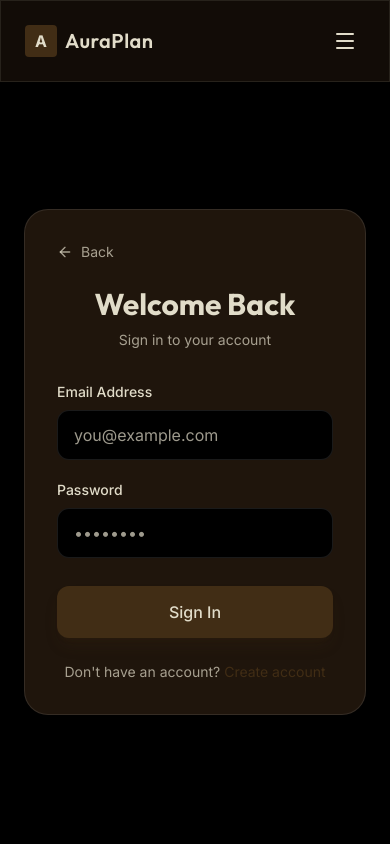
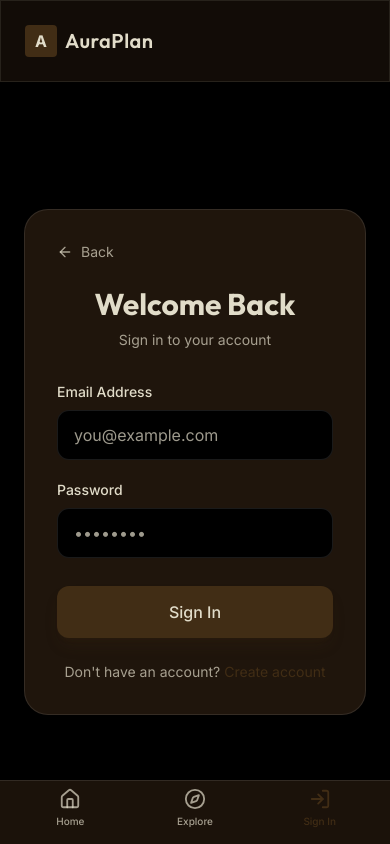
Before and after one commit to sujalvk888/aura-plan, a Next.js app: page /login in a window 390 px wide. Shown: the top 844 px of the page. Built offline with nearby package versions, Linux system fonts and the light colour scheme; no server answers.

Commit message:
Implement mobile bottom nav phase 2

```diff
--- a/src/app/layout.tsx
+++ b/src/app/layout.tsx
@@ -36,7 +36,7 @@ export default function RootLayout({
         <ConditionalNavbar>
           <Navbar />
         </ConditionalNavbar>
-        <main className="flex-1">{children}</main>
+        <main className="flex-1 pb-20 md:pb-0">{children}</main>
         <ConditionalFooter>
           <Footer />
         </ConditionalFooter>
--- a/src/app/profile/page.tsx
+++ b/src/app/profile/page.tsx
@@ -1,6 +1,7 @@
 import { getUserSession, clearUserSession } from "@/lib/userAuth";
 import { redirect } from "next/navigation";
 import { LogOut } from "lucide-react";
+import Link from "next/link";
 import ProfileForm from "./ProfileForm";
 
 export default async function ProfilePage() {
@@ -32,6 +33,15 @@ export default async function ProfilePage() {
         {/* Edit Profile Form */}
         <ProfileForm user={user} />
 
+        {/* Mobile Host Banner */}
+        <div className="md:hidden mt-8 p-6 rounded-2xl bg-gradient-to-br from-primary/20 to-surface border border-primary/30 flex flex-col items-center text-center relative overflow-hidden">
+          <div className="absolute -top-10 -right-10 w-32 h-32 bg-primary/20 blur-2xl rounded-full pointer-events-none"></div>
+          <h3 className="text-xl font-heading font-semibold mb-2 relative z-10">Have space to share?</h3>
+          <p className="text-sm text-foreground-muted mb-6 relative z-10">List your property and create immersive 3D experiences for potential buyers or renters.</p>
+          <Link href="/host" className="w-full py-3 bg-primary text-background rounded-xl font-medium shadow-[0_4px_14px_0_rgb(0,0,0,0.39)] shadow-primary/50 hover:scale-105 transition-transform relative z-10">
+            Switch to Host Workspace
+          </Link>
+        </div>
       </div>
     </div>
   );
--- /dev/null
+++ b/src/components/ConsumerBottomNav.tsx
@@ -0,0 +1,50 @@
+'use client'
+
+import Link from 'next/link';
+import { usePathname } from 'next/navigation';
+import { Home, Compass, Heart, User, LogIn } from 'lucide-react';
+
+interface ConsumerBottomNavProps {
+  user: any;
+}
+
+export default function ConsumerBottomNav({ user }: ConsumerBottomNavProps) {
+  const pathname = usePathname();
+
+  return (
+    <nav className="md:hidden fixed bottom-0 left-0 right-0 bg-surface/90 backdrop-blur-xl border-t border-white/10 flex justify-around items-center h-16 z-[100] px-2 safe-area-pb pb-2">
+      <Link href="/" className={`flex flex-col items-center justify-center w-full h-full transition-colors ${pathname === '/' ? 'text-primary' : 'text-foreground-muted hover:text-foreground'}`}>
+        <Home size={22} className={pathname === '/' ? 'fill-primary/20' : ''} />
+        <span className="text-[10px] mt-1 font-medium">Home</span>
+      </Link>
+
+      <Link href="/properties" className={`flex flex-col items-center justify-center w-full h-full transition-colors ${pathname === '/properties' ? 'text-primary' : 'text-foreground-muted hover:text-foreground'}`}>
+        <Compass size={22} className={pathname === '/properties' ? 'fill-primary/20' : ''} />
+        <span className="text-[10px] mt-1 font-medium">Explore</span>
+      </Link>
+
+      {user ? (
+        <>
+          <Link href="/wishlist" className={`flex flex-col items-center justify-center w-full h-full transition-colors ${pathname === '/wishlist' ? 'text-primary' : 'text-foreground-muted hover:text-foreground'}`}>
+            <Heart size={22} className={pathname === '/wishlist' ? 'fill-primary text-primary' : ''} />
+            <span className="text-[10px] mt-1 font-medium">Wishlist</span>
+          </Link>
+          <Link href="/profile" className={`flex flex-col items-center justify-center w-full h-full transition-colors ${pathname === '/profile' ? 'text-primary' : 'text-foreground-muted hover:text-foreground'}`}>
+            {user.avatarUrl ? (
+              // eslint-disable-next-line @next/next/no-img-element
+              <img src={user.avatarUrl} alt="Avatar" className={`w-6 h-6 rounded-full object-cover ${pathname === '/profile' ? 'ring-2 ring-primary ring-offset-2 ring-offset-background' : ''}`} />
+            ) : (
+              <User size={22} className={pathname === '/profile' ? 'fill-primary/20' : ''} />
+            )}
+            <span className="text-[10px] mt-1 font-medium">Profile</span>
+          </Link>
+        </>
+      ) : (
+        <Link href="/login" className={`flex flex-col items-center justify-center w-full h-full transition-colors ${pathname === '/login' ? 'text-primary' : 'text-foreground-muted hover:text-foreground'}`}>
+          <LogIn size={22} />
+          <span className="text-[10px] mt-1 font-medium">Sign In</span>
+        </Link>
+      )}
+    </nav>
+  );
+}
--- a/src/components/MobileNav.tsx
+++ /dev/null
@@ -1,79 +0,0 @@
-'use client'
-
-import { useState } from 'react';
-import Link from 'next/link';
-import { Menu, X, Heart, User } from 'lucide-react';
-
-interface MobileNavProps {
-  user: any;
-}
-
-export default function MobileNav({ user }: MobileNavProps) {
-  const [isOpen, setIsOpen] = useState(false);
-
-  return (
-    <div className="md:hidden flex items-center">
-      <button onClick={() => setIsOpen(true)} className="p-2 text-foreground">
-        <Menu size={24} />
-      </button>
-
-      {/* Mobile Drawer */}
-      {isOpen && (
-        <div className="fixed inset-0 z-[100] bg-black/95 flex flex-col p-6 animate-in fade-in duration-200">
-          <div className="flex justify-between items-center mb-8">
-            <div className="flex items-center gap-2">
-              <div className="w-8 h-8 bg-primary rounded flex items-center justify-center font-bold text-foreground">
-                A
-              </div>
-              <span className="text-xl font-heading font-semibold tracking-wide text-foreground">AuraPlan</span>
-            </div>
-            <button onClick={() => setIsOpen(false)} className="p-2 text-foreground/80 hover:text-foreground">
-              <X size={24} />
-            </button>
-          </div>
-
-          <div className="flex flex-col gap-6 text-lg">
-            <Link href="/" onClick={() => setIsOpen(false)} className="text-foreground/80 hover:text-foreground">
-              Home
-            </Link>
-            <Link href="/properties" onClick={() => setIsOpen(false)} className="text-foreground/80 hover:text-foreground">
-              Properties
-            </Link>
-            <Link href="/#about" onClick={() => setIsOpen(false)} className="text-foreground/80 hover:text-foreground">
-              About
-            </Link>
-            <Link href="/host" onClick={() => setIsOpen(false)} className="text-foreground/80 hover:text-foreground border-y border-white/10 py-4 my-2">
-              Switch to Host
-            </Link>
-
-            {user ? (
-              <>
-                <Link href="/wishlist" onClick={() => setIsOpen(false)} className="flex items-center gap-2 text-foreground/80 hover:text-foreground">
-                  <Heart size={20} /> Wishlist
-                </Link>
-                <Link href="/profile" onClick={() => setIsOpen(false)} className="flex items-center gap-3 bg-white/5 p-4 rounded-xl text-foreground">
-                  {user.avatarUrl ? (
-                    // eslint-disable-next-line @next/next/no-img-element
-                    <img src={user.avatarUrl} alt="Avatar" className="w-8 h-8 rounded-full object-cover" />
-                  ) : (
-                    <User size={20} />
-                  )}
-                  {user.name}
-                </Link>
-              </>
-            ) : (
-              <div className="flex flex-col gap-4 mt-4">
-                <Link href="/login" onClick={() => setIsOpen(false)} className="text-center py-3 rounded-full border border-white/20 text-foreground">
-                  Sign In
-                </Link>
-                <Link href="/register" onClick={() => setIsOpen(false)} className="text-center py-3 rounded-full bg-primary text-white font-medium">
-                  Sign Up
-                </Link>
-              </div>
-            )}
-          </div>
-        </div>
-      )}
-    </div>
-  );
-}
--- a/src/components/Navbar.tsx
+++ b/src/components/Navbar.tsx
@@ -1,12 +1,13 @@
 import Link from 'next/link';
 import { getUserSession } from '@/lib/userAuth';
 import { User, Heart } from 'lucide-react';
-import MobileNav from './MobileNav';
+import ConsumerBottomNav from './ConsumerBottomNav';
 
 export default async function Navbar() {
   const user = await getUserSession();
 
   return (
+    <>
       <nav className="fixed top-0 left-0 right-0 z-50 glass">
         <div className="max-w-7xl mx-auto px-6 h-20 flex items-center justify-between">
           <div className="flex items-center gap-2">
@@ -64,11 +65,11 @@ export default async function Navbar() {
                 </Link>
               </>
             )}
-
-          {/* Mobile Menu Toggle */}
-          <MobileNav user={user} />
           </div>
         </div>
       </nav>
+
+      <ConsumerBottomNav user={user} />
+    </>
   );
 }
--- a/src/components/host/Sidebar.tsx
+++ b/src/components/host/Sidebar.tsx
@@ -72,14 +72,18 @@ export default function Sidebar() {
           <Building size={20} />
           <span className="text-[10px] mt-1 font-medium">Properties</span>
         </Link>
-        <Link href="/host/dashboard/properties/new" className="flex flex-col items-center justify-center w-full h-full text-foreground-muted hover:text-foreground transition-colors">
-          <div className="bg-primary/20 text-primary p-2 rounded-full -mt-6 border-4 border-background">
-            <PlusSquare size={20} />
+        <Link href="/host/dashboard/properties/new" className="flex flex-col items-center justify-center w-full h-full text-foreground-muted hover:text-foreground transition-colors relative">
+          <div className="absolute -top-6 bg-primary text-background p-3.5 rounded-full shadow-[0_8px_30px_rgb(0,0,0,0.5)] shadow-primary/50 border-4 border-background transition-transform hover:scale-110 active:scale-95">
+            <PlusSquare size={24} className="fill-current" />
           </div>
-          <span className="text-[10px] mt-1 font-medium">Add</span>
+          <span className="text-[10px] mt-8 font-medium text-primary">Add</span>
         </Link>
         <Link href="/host/dashboard/settings" className="flex flex-col items-center justify-center w-full h-full text-foreground-muted hover:text-foreground transition-colors">
-          <Settings size={20} />
+          <div className="relative">
+            <Settings size={20} />
+            {/* Notification Badge */}
+            <span className="absolute -top-1 -right-1 w-2.5 h-2.5 bg-red-500 border-2 border-background rounded-full animate-pulse"></span>
+          </div>
           <span className="text-[10px] mt-1 font-medium">Settings</span>
         </Link>
       </nav>
```
Lines whose indentation alone changed are shown as unchanged.
